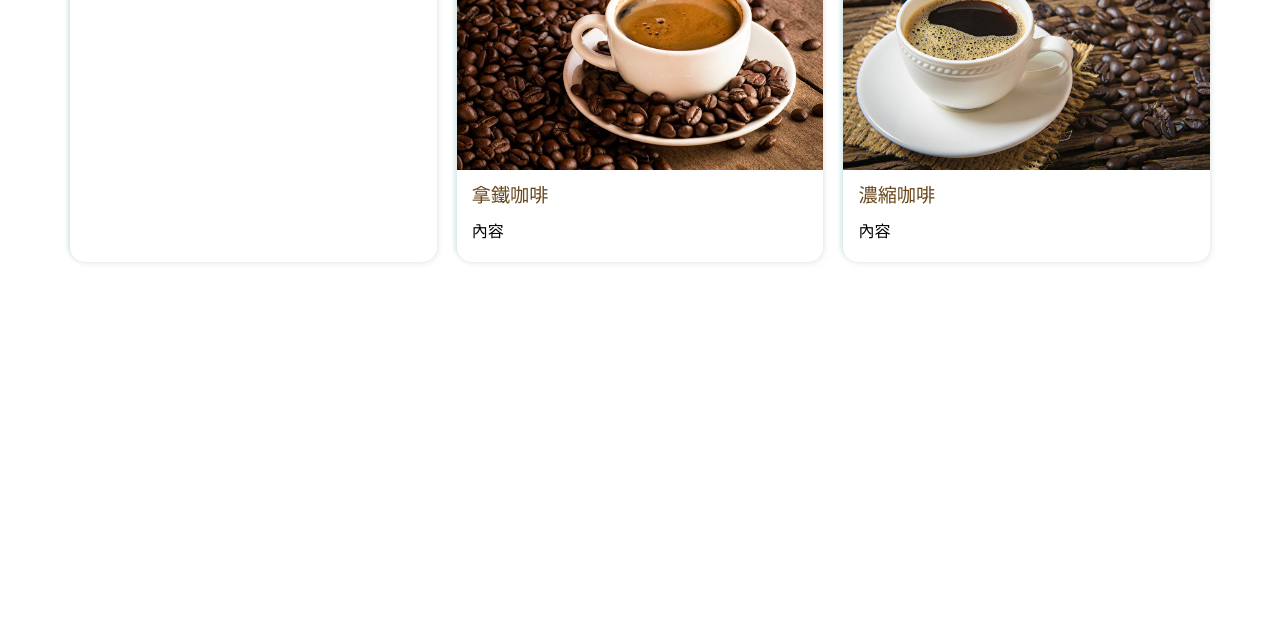
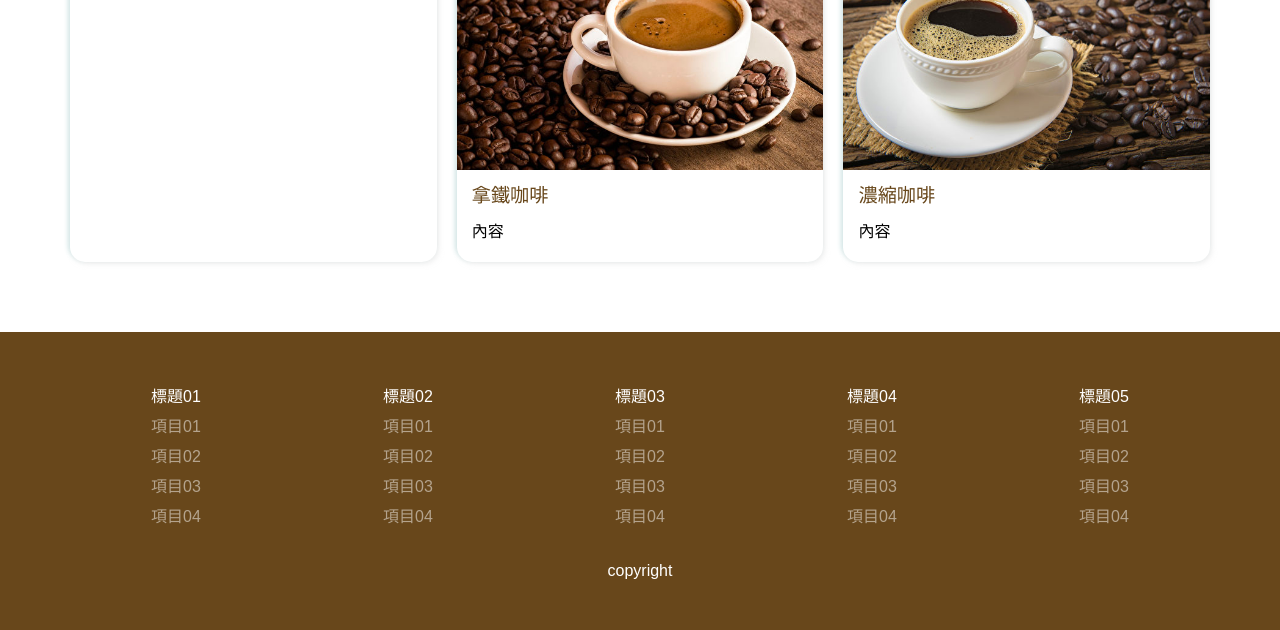
Before and after one commit to rex850503/rex850503.github.io, a plain HTML site: page index.html in a window 1280 px wide. Shown: the part 919-1549 px from the top of the page. Before the commit the page ends 1251 px from the top, so only its background shows below. Drawn offline with Linux system fonts and the light colour scheme.

Commit message:
.0.9(2022-06-14)footer

```diff
--- a/index.html
+++ b/index.html
@@ -41,7 +41,8 @@
 
     <img src="https://picsum.photos/1920/360" alt="" class="img-fluid">
 
-    <!-- .container>h1{商品列表}+.row>.col-4*6>img.img-fluid+p.title>a[href="#"]{標題$}^+p.desc -->
+    <!-- .container>h1{商品列表}+.row>.col-4*7>a>img[src="https://baconmockup.com/300/300"
+        class="img-fluid img-rounded"]^p.title.text-center>a{作品標題$}^p.date.text-center{2022-6-15} -->
     <div class="product container">
         <h2>商品列表</h2>
         <div class="row-even">
@@ -89,5 +90,48 @@
             </div>
         </div>
     </div>
+    <!-- footer>.container>.row-even>dl.col-3*5>dt{標題$$}+dd*4>a{項目$$}^^^p.copyright.text-center{copyright} -->
+    <footer>
+        <div class="container">
+            <div class="row-even">
+                <dl class="footer-list">
+                    <dt>標題01</dt>
+                    <dd><a href="">項目01</a></dd>
+                    <dd><a href="">項目02</a></dd>
+                    <dd><a href="">項目03</a></dd>
+                    <dd><a href="">項目04</a></dd>
+                </dl>
+                <dl class="footer-list">
+                    <dt>標題02</dt>
+                    <dd><a href="">項目01</a></dd>
+                    <dd><a href="">項目02</a></dd>
+                    <dd><a href="">項目03</a></dd>
+                    <dd><a href="">項目04</a></dd>
+                </dl>
+                <dl class="footer-list">
+                    <dt>標題03</dt>
+                    <dd><a href="">項目01</a></dd>
+                    <dd><a href="">項目02</a></dd>
+                    <dd><a href="">項目03</a></dd>
+                    <dd><a href="">項目04</a></dd>
+                </dl>
+                <dl class="footer-list">
+                    <dt>標題04</dt>
+                    <dd><a href="">項目01</a></dd>
+                    <dd><a href="">項目02</a></dd>
+                    <dd><a href="">項目03</a></dd>
+                    <dd><a href="">項目04</a></dd>
+                </dl>
+                <dl class="footer-list">
+                    <dt>標題05</dt>
+                    <dd><a href="">項目01</a></dd>
+                    <dd><a href="">項目02</a></dd>
+                    <dd><a href="">項目03</a></dd>
+                    <dd><a href="">項目04</a></dd>
+                </dl>
+            </div>
+            <p class="copyright text-center">copyright</p>
+        </div>
+    </footer>
 </body>
 </html>
--- a/public/css/scss/style.scss
+++ b/public/css/scss/style.scss
@@ -106,7 +106,7 @@ header>div{
         content:"";
         position: absolute;
         display: none;
-        border: 15px solid ;
+        border: 7px solid ;
         border-color: $brown transparent transparent transparent;
         top:auto;
         left: 50%;
@@ -123,8 +123,20 @@ header>div{
     }
 
     ul{
-        padding: 15px 0 10px;
         border-radius: 0 0 10px 10px;
+        overflow: hidden;
+    }
+
+    li{
+        a{
+            display: block;
+            width: 100%;
+            height: 100%;
+        }
+
+        &:hover{
+            background-color: $brown;
+        }
     }
 }
 
@@ -201,3 +213,40 @@ header>div{
         margin-bottom: 0;
     }
 }
+
+footer{
+    background-color: $brown;
+
+    >div{
+        margin: 0 auto;
+        padding: 50px 0;
+
+        >div{
+            margin-bottom: 30px;
+        }
+    }
+
+    p{
+        text-align: center;
+        color:$white;
+    }
+}
+
+.footer-list{
+    width: calc((100% - 80px) / 5);
+
+    dt{
+        text-align: center;
+        color: $white;
+        line-height: 30px;
+    }
+
+    dd{
+        text-align: center;
+
+        a{
+            color: rgb(255, 255, 255,0.5);
+            line-height: 30px;
+        }
+    }
+}
```
Also changed, not shown: public/css/style.css.
